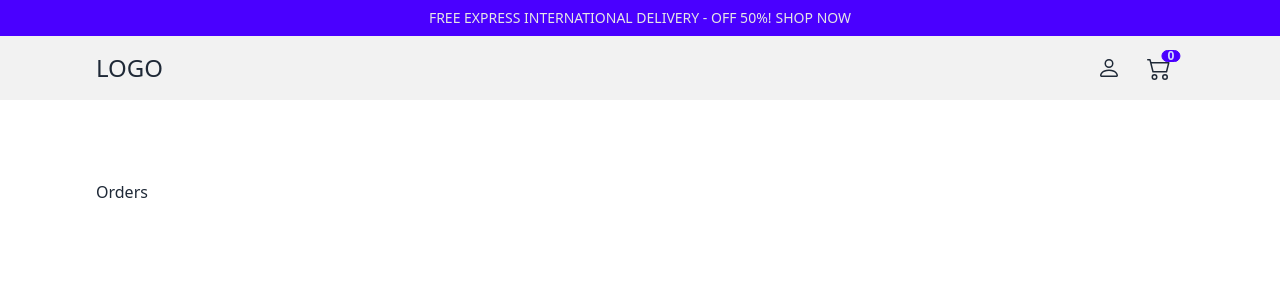
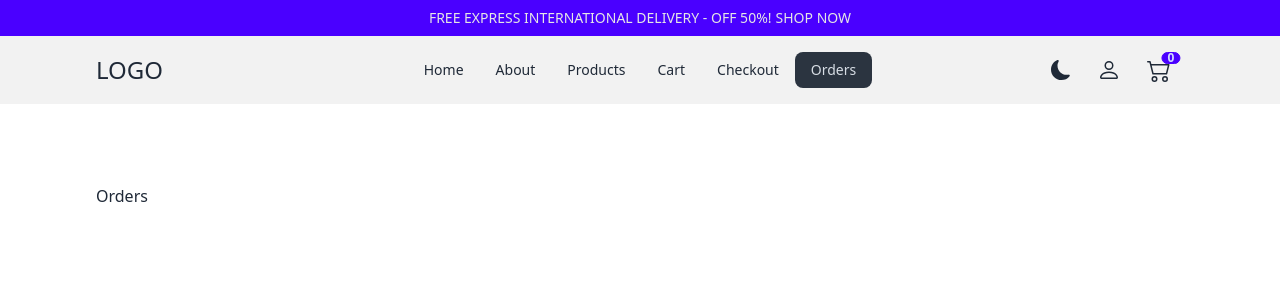
Before and after one commit to akaBaytar/comfy-store, a React (Vite) app: page /orders in a window 1280 px wide. Shown: the top 300 px of the page. Built offline with nearby package versions, Linux system fonts and the light colour scheme.

Commit message:
update navbar, nav links and theme button

```diff
--- /dev/null
+++ b/data/index.js
@@ -0,0 +1,8 @@
+export const links = [
+  { id: 1, url: '/', text: 'Home' },
+  { id: 2, url: '/about', text: 'About' },
+  { id: 3, url: '/products', text: 'Products' },
+  { id: 4, url: '/cart', text: 'Cart' },
+  { id: 5, url: '/checkout', text: 'Checkout' },
+  { id: 6, url: '/orders', text: 'Orders' },
+];
--- /dev/null
+++ b/src/components/NavLinks.jsx
@@ -0,0 +1,18 @@
+import { Fragment } from 'react';
+import { NavLink } from 'react-router-dom';
+
+import { links } from '../../data';
+
+const NavLinks = () => {
+  return (
+    <Fragment>
+      {links.map(({ id, url, text }) => (
+        <li key={id}>
+          <NavLink to={url}>{text}</NavLink>
+        </li>
+      ))}
+    </Fragment>
+  );
+};
+
+export default NavLinks;
--- a/src/components/Navbar.jsx
+++ b/src/components/Navbar.jsx
@@ -1,9 +1,18 @@
+import { useState } from 'react';
 import { NavLink } from 'react-router-dom';
 
-import { FaBars } from 'react-icons/fa';
-import { BsCart2, BsPerson } from 'react-icons/bs';
+import { NavLinks } from '../components';
+import {
+  BsCart2,
+  BsPerson,
+  BsList,
+  BsMoonFill,
+  BsSunFill,
+} from 'react-icons/bs';
 
 const Navbar = () => {
+  const [theme, setTheme] = useState(false);
+
   return (
     <nav className='bg-base-200'>
       <div className='navbar aligning'>
@@ -13,25 +22,29 @@ const Navbar = () => {
           </NavLink>
           <div className='dropdown'>
             <label tabIndex={0} className='btn btn-ghost btn-sm lg:hidden'>
-              <FaBars className='w-6 h-6' />
+              <BsList className='w-6 h-6' />
             </label>
             <ul
               tabIndex={0}
-              className='menu menu-lg dropdown-content mt-2 p-2 z-10 shadow bg-base-200'>
-              {/* navlinks */}
+              className='menu menu-md md:menu-lg dropdown-content w-48 md:w-64 mt-2 p-2 z-10 shadow bg-base-200 rounded-b-xl'>
+              <NavLinks />
             </ul>
           </div>
         </div>
         <div className='navbar-center'>
-          <ul className='manu menu-horizontal hidden lg:flex'>
-            {/* navlinks */}
+          <ul className='menu menu-horizontal hidden lg:flex'>
+            <NavLinks />
           </ul>
           <NavLink to='/' className=' text-2xl items-center lg:hidden'>
             LOGO
           </NavLink>
         </div>
         <div className='navbar-end'>
-          {/* theme */}
+          <label className='swap swap-rotate btn btn-ghost btn-sm'>
+            <input type='checkbox' onChange={(theme) => setTheme(!theme)} />
+            <BsSunFill className='swap-on w-5 h-5' />
+            <BsMoonFill className='swap-off w-5 h-5' />
+          </label>
           <NavLink to='/login' className='btn btn-ghost btn-sm'>
             <BsPerson className='w-6 h-6' />
           </NavLink>
--- a/src/components/index.js
+++ b/src/components/index.js
@@ -2,3 +2,4 @@ export { default as FormInput } from './FormInput';
 export { default as SubmitButton } from './SubmitButton';
 export { default as Header } from './Header';
 export { default as Navbar } from './Navbar';
+export { default as NavLinks } from './NavLinks';
```
